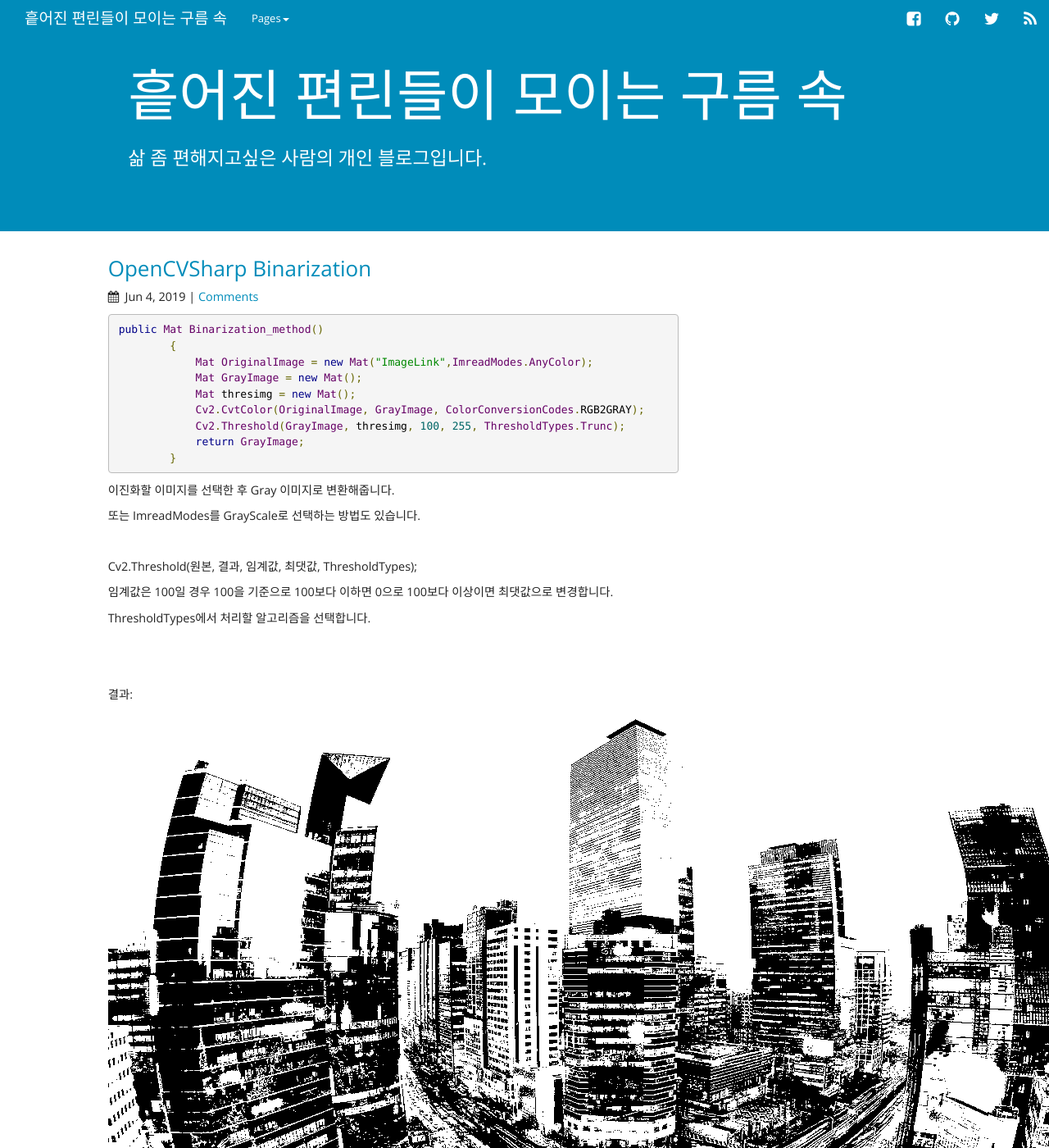
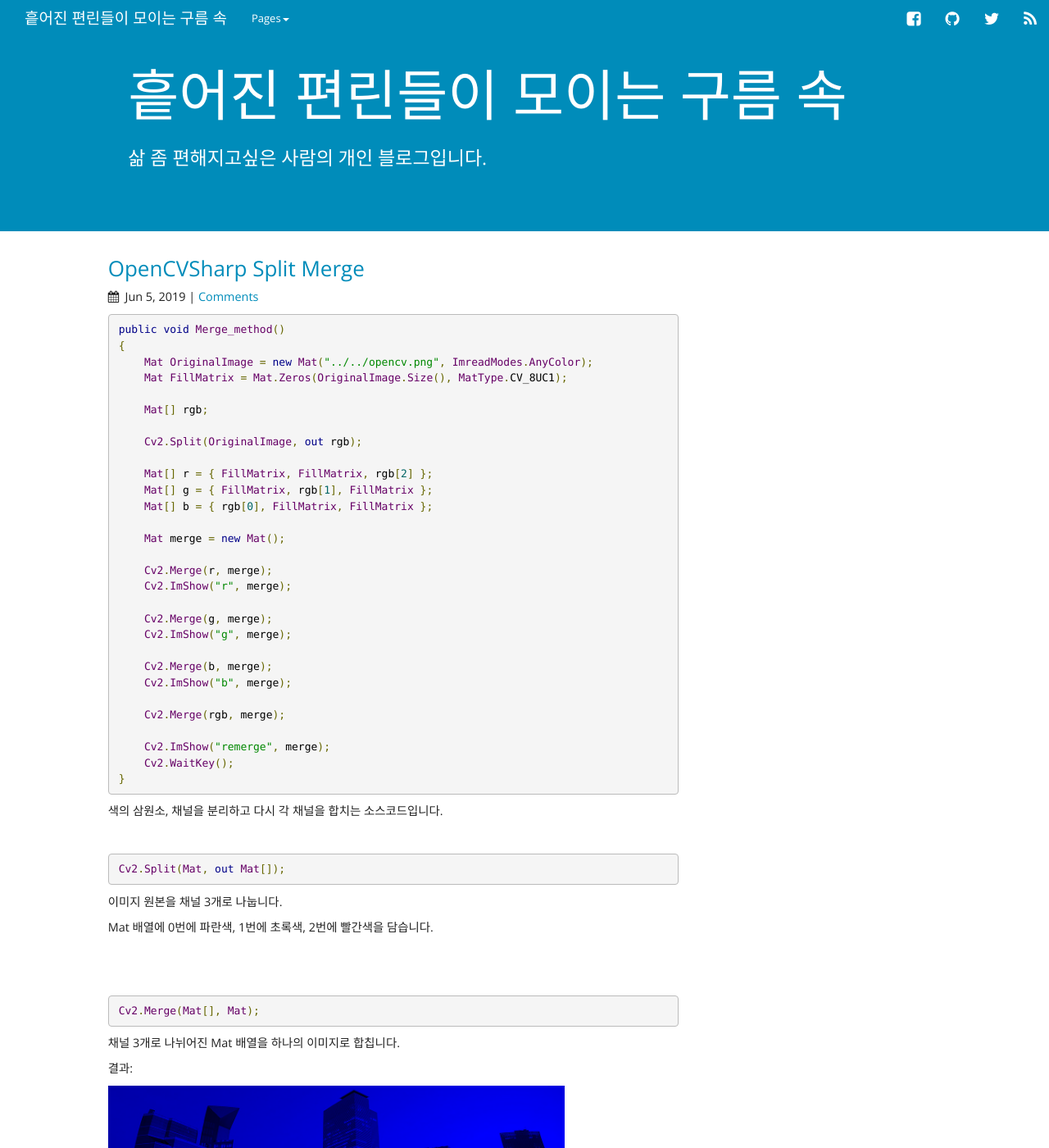
Before and after one commit to MeigoArisa/meigoarisa.github.io, a Jekyll site: the page built from index.html, in a window 1280 px wide and 1400 px high. Shown: the whole window at 82% size. Built offline with Jekyll 4.4.1, drawn with Linux system fonts in a browser that asks for light colours; nearby versions of some CDN libraries; comment, search, counter and statistics services are not loaded; some of the changed text lies outside the part shown.

Commit message:
Post
new Post

````diff
--- /dev/null
+++ b/_posts/2019-06-05-1-OpenCVSharp Split Merge.md
@@ -0,0 +1,79 @@
+---
+layout: post
+title: OpenCVSharp Split Merge
+categories: OpenCVSharp
+comments: true
+---
+
+
+
+```C#
+public void Merge_method()
+{
+    Mat OriginalImage = new Mat("../../opencv.png", ImreadModes.AnyColor);
+    Mat FillMatrix = Mat.Zeros(OriginalImage.Size(), MatType.CV_8UC1);
+
+    Mat[] rgb;
+
+    Cv2.Split(OriginalImage, out rgb);
+
+    Mat[] r = { FillMatrix, FillMatrix, rgb[2] };
+    Mat[] g = { FillMatrix, rgb[1], FillMatrix };
+    Mat[] b = { rgb[0], FillMatrix, FillMatrix };
+
+    Mat merge = new Mat();
+
+    Cv2.Merge(r, merge);
+    Cv2.ImShow("r", merge);
+
+    Cv2.Merge(g, merge);
+    Cv2.ImShow("g", merge);
+
+    Cv2.Merge(b, merge);
+    Cv2.ImShow("b", merge);
+
+    Cv2.Merge(rgb, merge);
+
+    Cv2.ImShow("remerge", merge);
+    Cv2.WaitKey();
+}
+
+```
+
+
+
+색의 삼원소, 채널을 분리하고 다시 각 채널을 합치는 소스코드입니다.
+
+<br>
+
+```C#
+Cv2.Split(Mat, out Mat[]);
+```
+
+이미지 원본을 채널 3개로 나눕니다.
+
+Mat 배열에 0번에 파란색, 1번에 초록색, 2번에 빨간색을 담습니다.
+
+<br>
+
+<br>
+
+```C#
+Cv2.Merge(Mat[], Mat);
+```
+
+채널 3개로 나뉘어진 Mat 배열을 하나의 이미지로 합칩니다.
+
+
+
+결과:
+
+![Image Alt ]({{site.url}}/images/Split/Blue.PNG ){: width="80%" height="80%"}
+
+![Image Alt ]({{site.url}}/images/Split/Green.PNG ){: width="80%" height="80%"}
+
+![Image Alt ]({{site.url}}/images/Split/Red.png ){: width="80%" height="80%"}
+
+![Image Alt ]({{site.url}}/images/Split/remerge.PNG ){: width="80%" height="80%"}
+
+<br>
````
Also changed, not shown: _posts/2019-06-04-1-OpenCVSharp Binarization.md (+6 -6 lines), images/Split/Blue.PNG (added), images/Split/Green.PNG (added), images/Split/Red.PNG (added), 1 other file.
